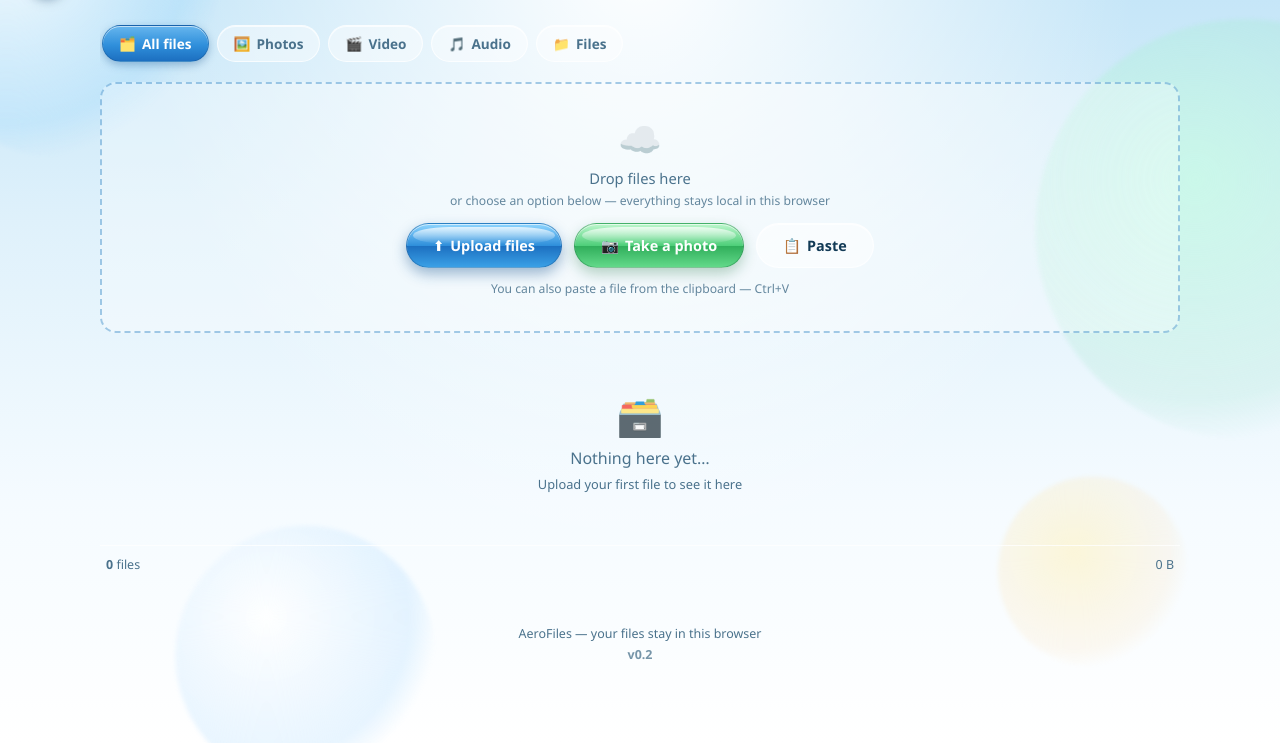
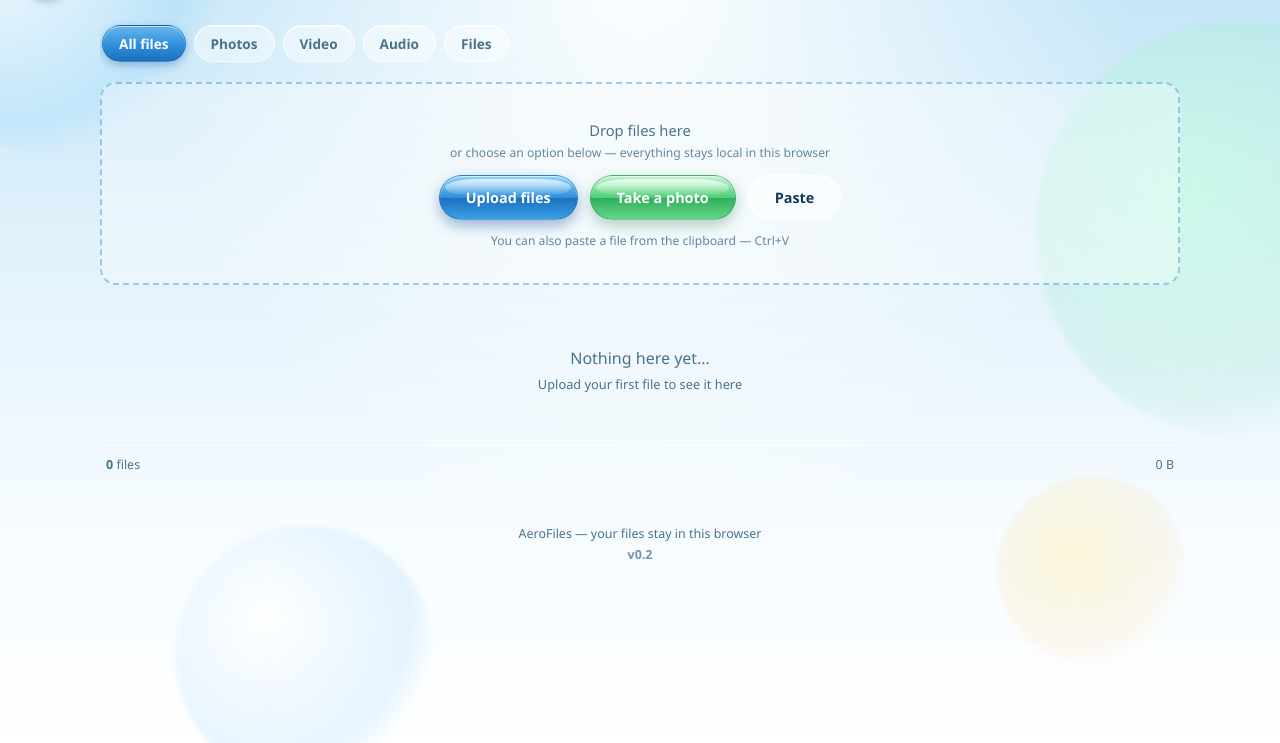
Before and after one commit to VanikLustr/AeroFiles, a plain HTML site: page index.html in a window 1280 px wide. Shown: the part 57-800 px from the top of the page. Drawn offline with Linux system fonts and the light colour scheme.

Commit message:
Update index.html

```diff
--- a/index.html
+++ b/index.html
@@ -604,21 +604,21 @@
 
   <main class="home">
     <nav class="tabs" id="tabs">
-      <button class="tab active" data-filter="all" type="button">🗂️ <span data-i18n="tabAll">Все файлы</span></button>
-      <button class="tab" data-filter="photo" type="button">🖼️ <span data-i18n="tabPhoto">Фото</span></button>
-      <button class="tab" data-filter="video" type="button">🎬 <span data-i18n="tabVideo">Видео</span></button>
-      <button class="tab" data-filter="audio" type="button">🎵 <span data-i18n="tabAudio">Аудио</span></button>
-      <button class="tab" data-filter="file" type="button">📁 <span data-i18n="tabFile">Файлы</span></button>
+      <button class="tab active" data-filter="all" type="button"> <span data-i18n="tabAll">Все файлы</span></button>
+      <button class="tab" data-filter="photo" type="button"> <span data-i18n="tabPhoto">Фото</span></button>
+      <button class="tab" data-filter="video" type="button"> <span data-i18n="tabVideo">Видео</span></button>
+      <button class="tab" data-filter="audio" type="button"> <span data-i18n="tabAudio">Аудио</span></button>
+      <button class="tab" data-filter="file" type="button"> <span data-i18n="tabFile">Файлы</span></button>
     </nav>
 
     <section class="dropzone" id="dropzone">
-      <div class="dropzone-icon">☁️</div>
+      <div class="dropzone-icon"></div>
       <p data-i18n="dropTitle">Перетащите сюда файлы</p>
       <p class="hint" data-i18n="dropHint">или выберите способ ниже — всё хранится локально в этом браузере</p>
       <div class="toolbar-row">
-        <button class="aero-btn aero-btn-primary" id="uploadBtn" type="button">⬆ <span data-i18n="btnUpload">Загрузить файлы</span></button>
-        <button class="aero-btn aero-btn-secondary" id="cameraBtn" type="button">📷 <span data-i18n="btnCamera">Сделать фото</span></button>
-        <button class="aero-btn aero-btn-ghost" id="pasteBtn" type="button">📋 <span data-i18n="btnPaste">Вставить</span></button>
+        <button class="aero-btn aero-btn-primary" id="uploadBtn" type="button"> <span data-i18n="btnUpload">Загрузить файлы</span></button>
+        <button class="aero-btn aero-btn-secondary" id="cameraBtn" type="button"> <span data-i18n="btnCamera">Сделать фото</span></button>
+        <button class="aero-btn aero-btn-ghost" id="pasteBtn" type="button"> <span data-i18n="btnPaste">Вставить</span></button>
       </div>
       <p class="hint small" data-i18n="pasteHint">Можно вставить файл из буфера обмена — Ctrl+V</p>
       <input type="file" id="fileInput" multiple hidden>
@@ -627,7 +627,7 @@
     <div class="gallery-wrap">
       <div class="gallery" id="gallery"></div>
       <div class="empty-state hidden" id="emptyState">
-        <div class="icon">🗃️</div>
+        <div class="icon"></div>
         <div data-i18n="emptyTitle">Здесь пока пусто…</div>
         <div class="small" data-i18n="emptyHint">Загрузите первый файл, чтобы увидеть его тут</div>
       </div>
@@ -648,7 +648,7 @@
   <div class="overlay" id="viewerOverlay">
     <div class="win7-window viewer-window" id="viewerWindow">
       <div class="win7-titlebar">
-        <div class="win7-title"><span id="viewerIcon">🖼️</span><span id="viewerTitleText" data-i18n="viewerPhoto">Просмотр фото</span></div>
+        <div class="win7-title"><span id="viewerIcon"></span><span id="viewerTitleText" data-i18n="viewerPhoto">Просмотр фото</span></div>
         <div class="win7-controls">
           <button class="win-btn min" id="viewerMin" type="button" title="Свернуть">–</button>
           <button class="win-btn max" id="viewerMax" type="button" title="Развернуть">▢</button>
@@ -666,7 +666,7 @@
       <div class="win7-statusbar">
         <span id="viewerFileName"></span>
         <span class="win7-status-actions">
-          <button class="act-btn share" id="viewerShareBtn" type="button">🔗 <span data-i18n="actShare">Поделиться</span></button>
+          <button class="act-btn share" id="viewerShareBtn" type="button"> <span data-i18n="actShare">Поделиться</span></button>
           <button class="act-btn download" id="viewerDownloadBtn" type="button">⬇ <span data-i18n="actDownload">Скачать</span></button>
         </span>
       </div>
@@ -677,7 +677,7 @@
   <div class="overlay" id="shareOverlay">
     <div class="win7-window share-window" id="shareWindow">
       <div class="win7-titlebar">
-        <div class="win7-title"><span>🔗</span><span data-i18n="shareTitle">Поделиться файлом</span></div>
+        <div class="win7-title"><span></span><span data-i18n="shareTitle">Поделиться файлом</span></div>
         <div class="win7-controls">
           <button class="win-btn min" id="shareMin" type="button" title="Свернуть">–</button>
           <button class="win-btn max" id="shareMax" type="button" title="Развернуть">▢</button>
@@ -702,7 +702,7 @@
   <div class="overlay" id="cameraOverlay">
     <div class="win7-window camera-window" id="cameraWindow">
       <div class="win7-titlebar">
-        <div class="win7-title"><span>📷</span><span data-i18n="cameraTitle">Сделать фото</span></div>
+        <div class="win7-title"><span></span><span data-i18n="cameraTitle">Сделать фото</span></div>
         <div class="win7-controls">
           <button class="win-btn close" id="cameraClose" type="button" title="Закрыть">×</button>
         </div>
@@ -966,7 +966,7 @@
   function showToast(message){
     const toast = document.createElement('div');
     toast.className = 'aero-toast';
-    toast.innerHTML = `<span>🌤️</span><span>${escapeHtml(message)}</span>`;
+    toast.innerHTML = `<span></span><span>${escapeHtml(message)}</span>`;
     toastLayer.appendChild(toast);
     requestAnimationFrame(() => toast.classList.add('show'));
     setTimeout(() => {
```
